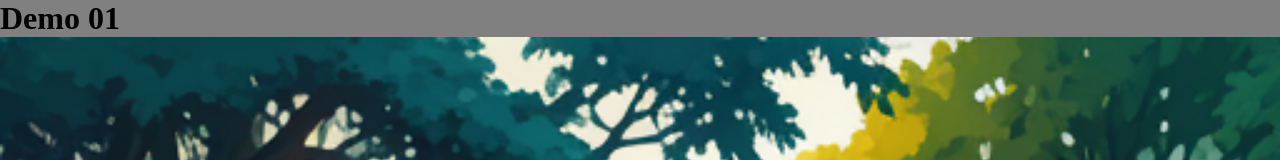
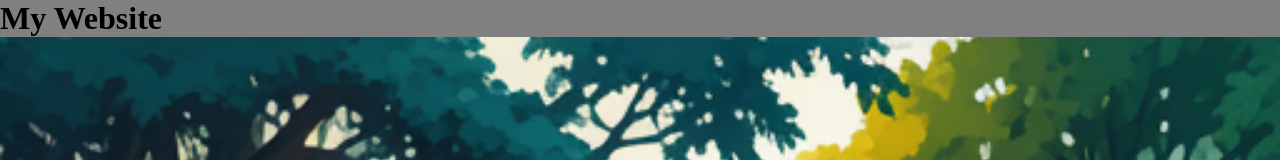
Before and after one commit to Mohibul31/demo1, a plain HTML site: page index.html in a window 1280 px wide. Shown: the top 160 px of the page. Drawn offline with Linux system fonts and the light colour scheme.

Commit message:
update index.html

```diff
--- a/index.html
+++ b/index.html
@@ -19,7 +19,7 @@
   </head>
   <body>
     <header id="heading" >
-        <h1>Demo 01</h1>
+        <h1>My Website</h1>
 
     </header>
 
```
